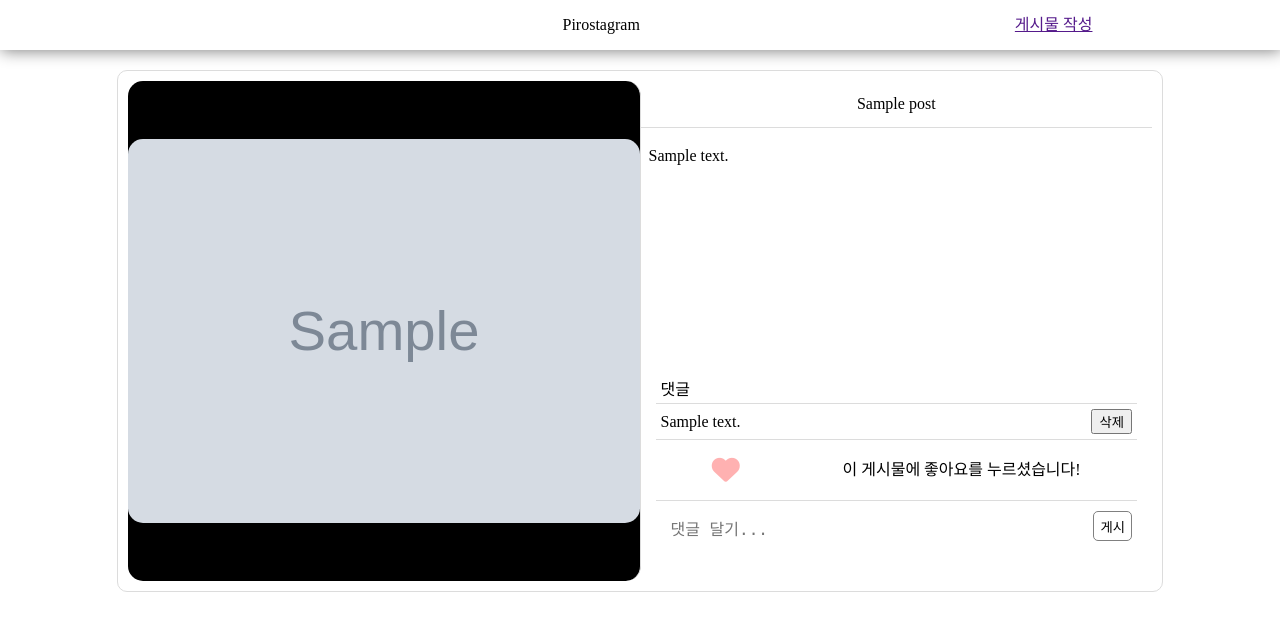
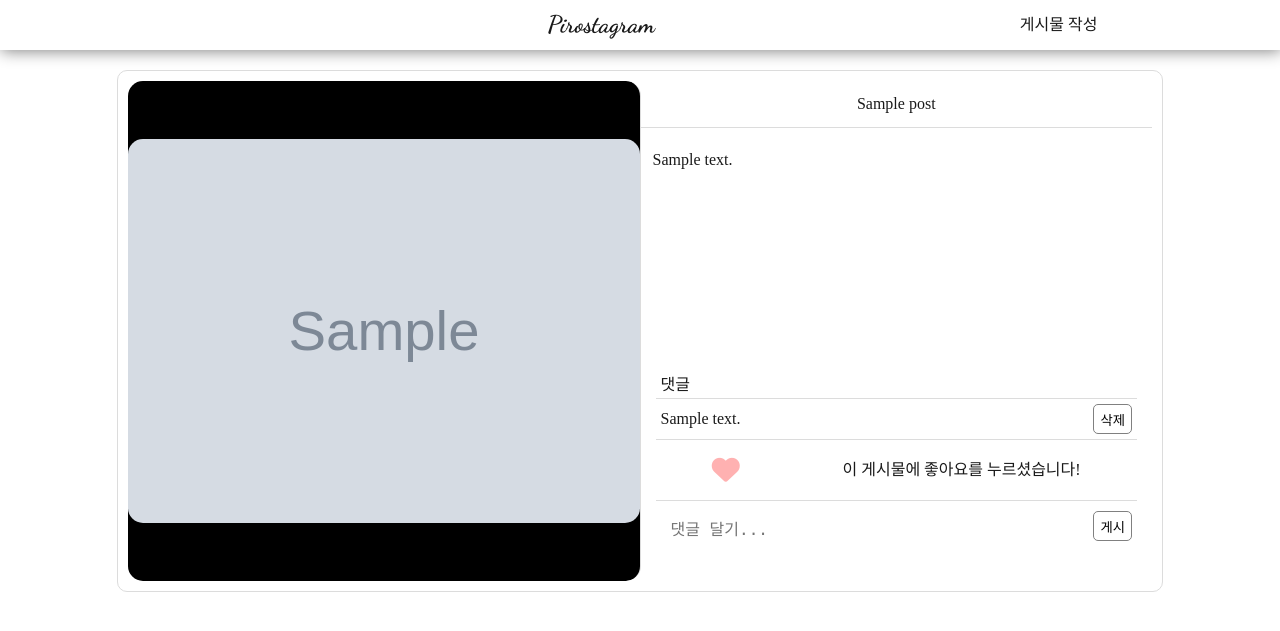
Before and after one commit to nagi0101/piro14_Ajax_Pirostagram, a Django app: page / in a window 1280 px wide. Shown: the top 631 px of the page. Run offline with Django 3.2, Linux system fonts and the light colour scheme; tables that the repository leaves empty hold one stand-in row (values such as "Sample post"); grey boxes marked "Sample" are stand-in pictures; some libraries are stand-ins or nearby versions.

Commit message:
post_create and CSS

```diff
--- a/core/static/main_layout.css
+++ b/core/static/main_layout.css
@@ -1,12 +1,27 @@
 @import "reset.css";
+@import url("https://fonts.googleapis.com/css2?family=Dancing+Script:wght@700&display=swap");
 
 header {
   display: flex;
   justify-content: space-around;
   align-items: center;
-  position: static;
+  /* position: static; */
   background-color: none;
   width: 100%;
   height: 50px;
+  position: sticky;
+  top: 0;
   box-shadow: gray 1px 1px 15px;
+  background-color: white;
 }
+
+header .header_logo {
+  font-family: "Dancing Script";
+  font-weight: 700;
+  font-size: 24px;
+}
+
+header a {
+  text-decoration: none;
+  color: rgba(0, 0, 0, 0.9);
+}
--- a/core/templates/layout.html
+++ b/core/templates/layout.html
@@ -14,8 +14,8 @@
 <body>
     <header>
         <div class=""></div>
-        <div class="">Pirostagram</div>
-        <div class=""><a href="">게시물 작성</a></div>
+        <div class="header_logo"><a href="{% url 'posts:post_list' %}">Pirostagram</a></div>
+        <div class=""><a href="{% url 'posts:post_create' %}">게시물 작성</a></div>
     </header>
     {% block main_container %}
     {% endblock main_container %}
--- a/posts/static/comment_create.js
+++ b/posts/static/comment_create.js
@@ -5,6 +5,9 @@ const onClickCommentCreateBtn = async (postPk) => {
     `#post-${postPk} .comment-input-container textarea`
   );
   const content = textarea.value;
+  if (!content) {
+    return;
+  }
   // axios의 request에 csrf token을 추가한다.
   axios.defaults.xsrfCookieName = "csrftoken";
   axios.defaults.xsrfHeaderName = "X-CSRFTOKEN";
--- a/posts/static/post_list.css
+++ b/posts/static/post_list.css
@@ -13,6 +13,7 @@
   border: 1px solid gainsboro;
   border-radius: 10px;
   padding: 10px;
+  color: rgba(0, 0, 0, 0.9);
 }
 
 .post .img-container {
@@ -22,7 +23,6 @@
   justify-content: center;
   align-items: center;
   border-right: 1px solid gainsboro;
-
   border-radius: 15px;
 }
 
@@ -49,7 +49,7 @@
 }
 
 .text-container .text-container-up .content {
-  padding: 8px;
+  padding: 12px;
   line-height: 1.2;
 }
 
@@ -76,6 +76,18 @@
 
 .text-container .text-container-down .comment-container li button {
   white-space: nowrap;
+  height: 30px;
+  background-color: #ffffff;
+  border: 1px solid gray;
+  border-radius: 5px;
+  outline: none;
+  transition: 0.3s;
+}
+
+.text-container .text-container-down .comment-container li button:active {
+  border: 1px solid red;
+  background-color: rgb(255, 163, 163);
+  color: white;
 }
 
 .text-container .text-container-down .like-container {
--- a/posts/views.py
+++ b/posts/views.py
@@ -1,5 +1,6 @@
-from django.shortcuts import render, get_object_or_404
+from django.shortcuts import render, get_object_or_404, reverse
 from django.views.generic.list import ListView
+from django.views.generic.edit import CreateView
 from django.http import JsonResponse
 from .models import Post, Comment
 import json
@@ -22,6 +23,17 @@ class PostList(ListView):
 
 
 post_list = PostList.as_view()
+
+
+class PostCreate(CreateView):
+    model = Post
+    fields = ["title", "content", "image"]
+
+    def get_success_url(self):
+        return reverse("posts:post_list")
+
+
+post_create = PostCreate.as_view()
 
 
 def comment_create(request):
```
Also changed, not shown: posts/static/post_form.css (added, +59 -0 lines), posts/templates/posts/post_form.html (added, +16 -0 lines).
